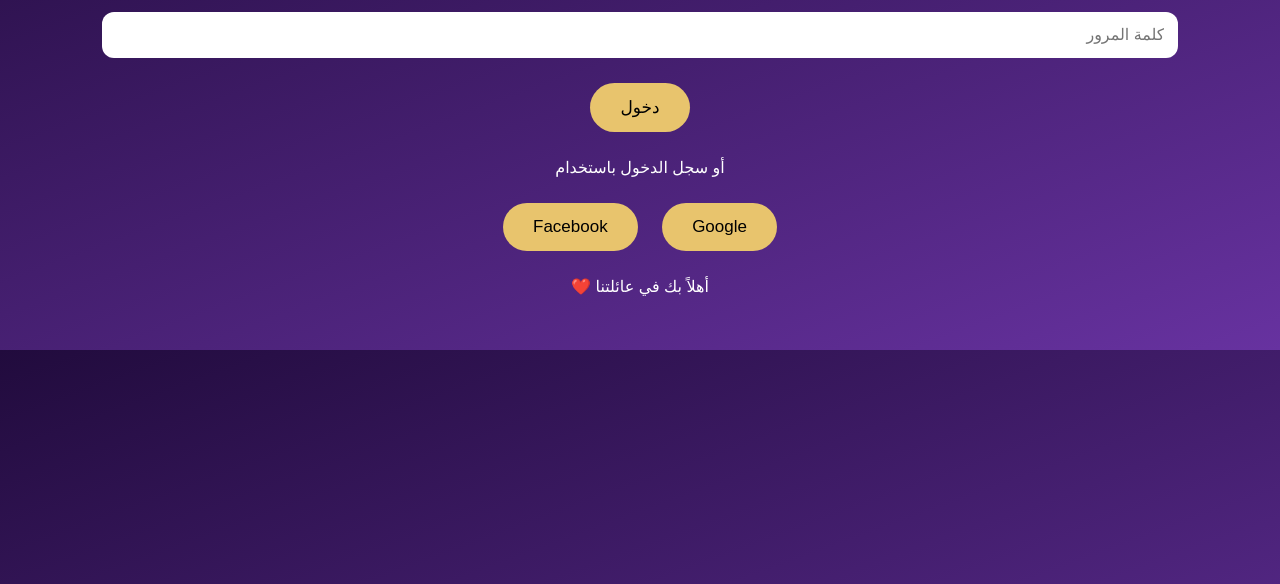
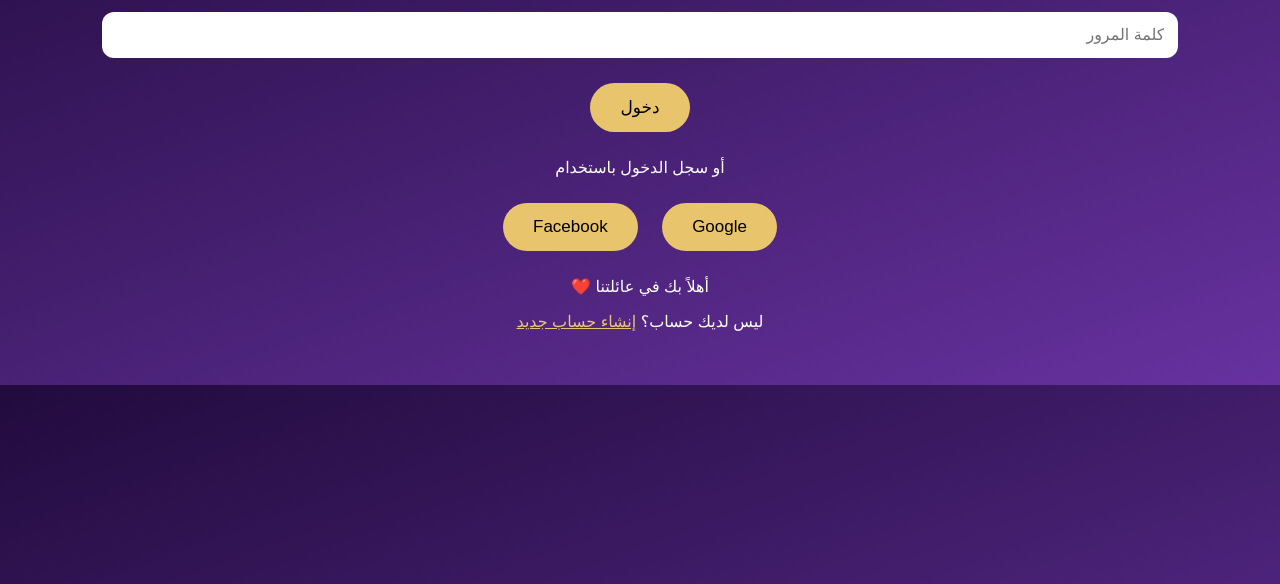
Before and after one commit to lazaward2121-netizen/yasmin-al-sham, a plain HTML site: page login.html in a window 1280 px wide. Shown: the part 216-800 px from the top of the page. Drawn offline with Linux system fonts and the light colour scheme.

Commit message:
Update login.html

```diff
--- a/login.html
+++ b/login.html
@@ -46,5 +46,11 @@ button {
 <button>Facebook</button>
 
 <p>أهلاً بك في عائلتنا ❤️</p>
+<p style="text-align:center; color:white;">
+ليس لديك حساب؟
+<a href="register.html" style="color:#e8c477;">
+إنشاء حساب جديد
+</a>
+</p>
 </body>
 </html>
```
